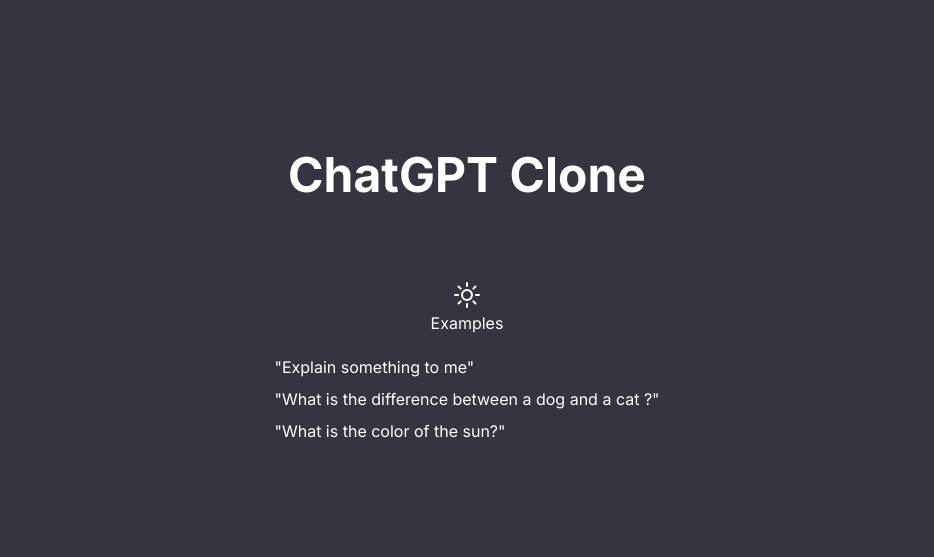
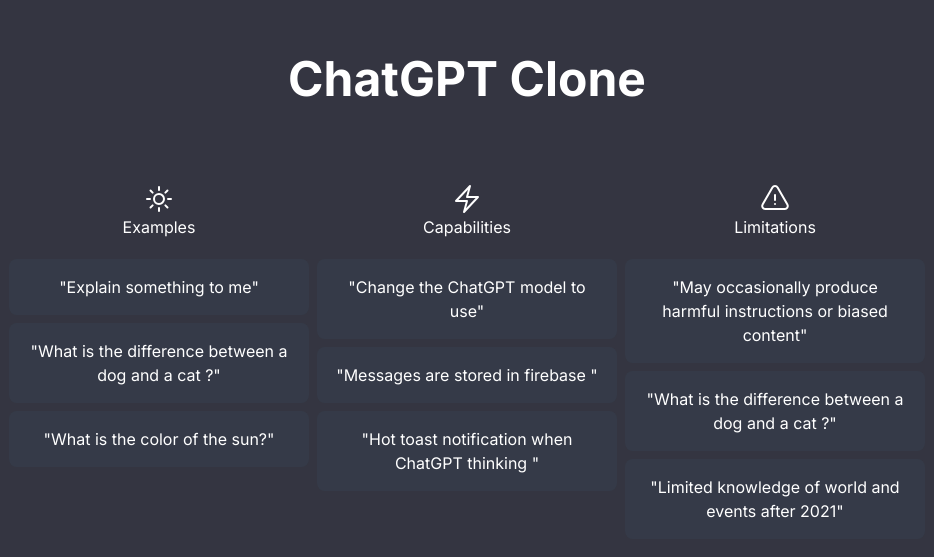
Before and after one commit to arunavabasucom/chatgptclone, a Next.js app: page / in a window 1280 px wide. Shown: the part 103-660 px from the top of the page, without its empty margins (173-1107 px from the left). Built offline with nearby package versions, Linux system fonts and the light colour scheme.

Commit message:
feat: adding examples,capabilities and limitations

```diff
--- a/src/app/globals.css
+++ b/src/app/globals.css
@@ -25,3 +25,8 @@
     )
     rgb(var(--background-start-rgb)); */
 }
+@layer components{
+   .infotext{
+     @apply p-4 bg-gray-700/50 rounded-lg max-w-[300px]
+   }
+}
--- a/src/app/page.tsx
+++ b/src/app/page.tsx
@@ -1,17 +1,19 @@
 import React from "react";
-import { SunIcon } from '@heroicons/react/24/outline';
-
-
+import {
+  BoltIcon,
+  ExclamationTriangleIcon,
+  SunIcon,
+} from "@heroicons/react/24/outline";
 
 function HomePage() {
   return (
     <div className="flex flex-col items-center justify-center h-screen px-2  text-white">
       <h1 className="text-5xl font-bold mb-20">ChatGPT Clone</h1>
-      <div>
+      <div className="flex space-x-2 text-center ">
+        {/*Examples*/}
         <div>
           <div className="flex flex-col items-center justify-center mb-5">
-            {/*Sun Icon*/}
-            <SunIcon className="h-8 w-8"/>
+            <SunIcon className="h-8 w-8" />
             <h2>Examples</h2>
           </div>
           <div className="space-y-2">
@@ -24,6 +26,43 @@
             </p>
           </div>
         </div>
+        {/*Capabilities*/}
+        <div>
+          <div className="flex flex-col items-center justify-center mb-5">
+            <BoltIcon className="h-8 w-8" />
+            <h2>Capabilities</h2>
+          </div>
+          <div className="space-y-2">
+            <p className="infotext">
+              &quot;Change the ChatGPT model to use&quot;
+            </p>
+            <p className="infotext">
+              &quot;Messages are stored in firebase &quot;
+            </p>
+            <p className="infotext">
+              &quot;Hot toast notification when ChatGPT thinking &quot;
+            </p>
+          </div>
+        </div>
+        {/*Limitations*/}
+        <div>
+          <div className="flex flex-col items-center justify-center mb-5">
+            <ExclamationTriangleIcon className="h-8 w-8" />
+            <h2>Limitations</h2>
+          </div>
+          <div className="space-y-2">
+            <p className="infotext">
+              &quot;May occasionally produce harmful instructions or biased
+              content&quot;
+            </p>
+            <p className="infotext">
+              &quot;What is the difference between a dog and a cat ?&quot;
+            </p>
+            <p className="infotext">
+              &quot;Limited knowledge of world and events after 2021&quot;
+            </p>
+          </div>
+        </div>
       </div>
     </div>
   );
```
